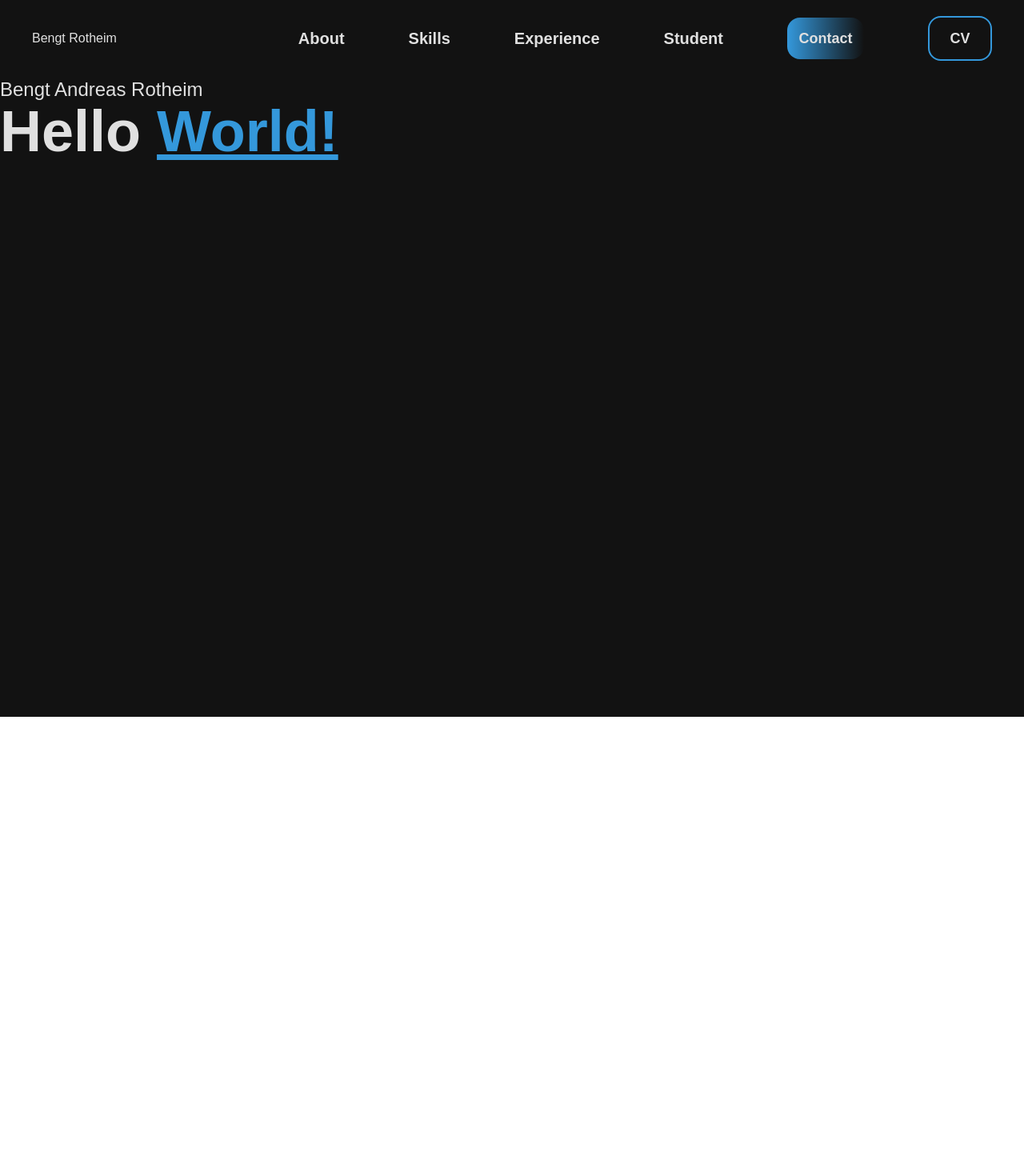
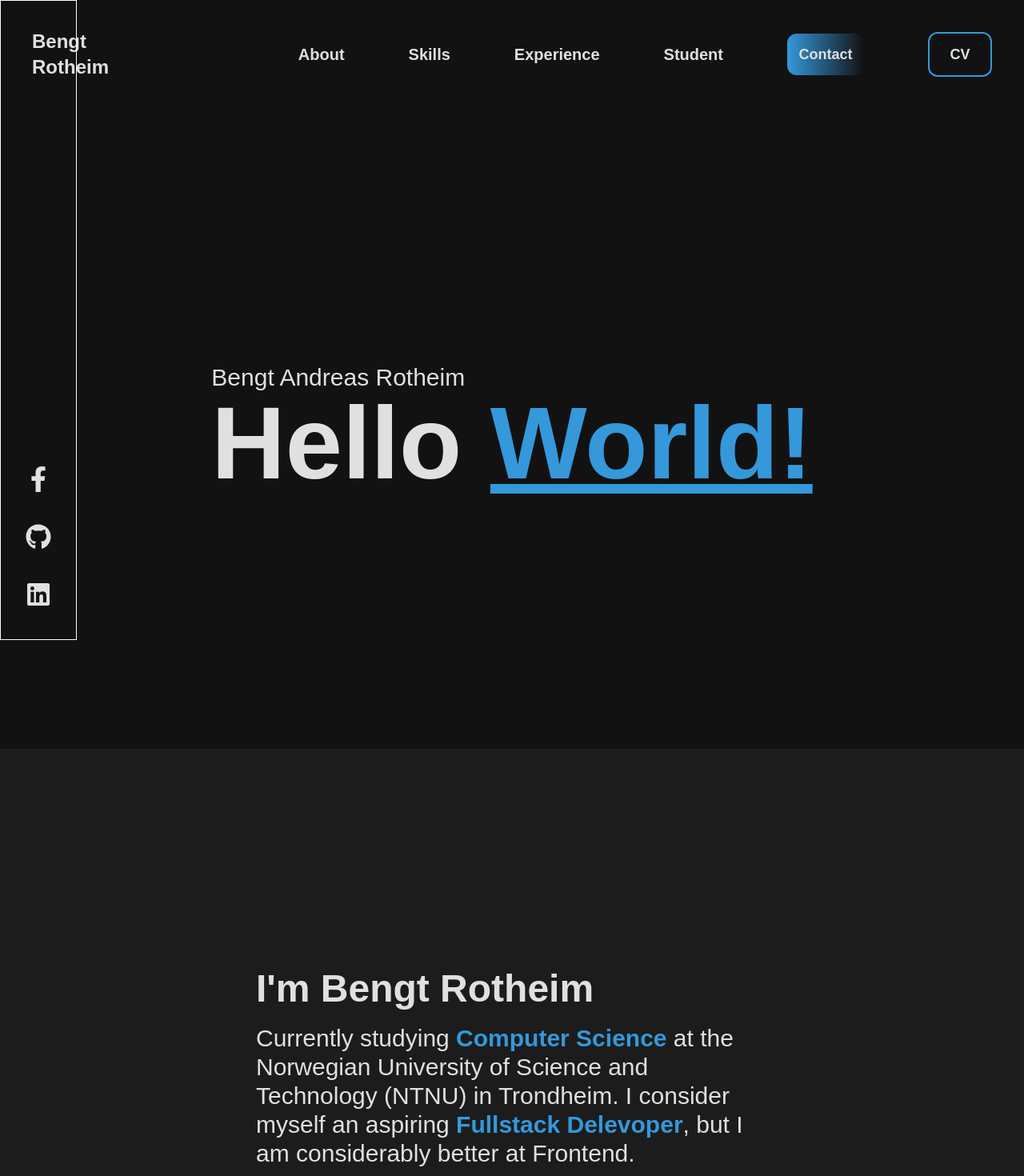
Before and after one commit to Wond3rBread/my-portfolio, a Next.js app: page / in a window 1280 px wide. Shown: the top 1470 px of the page at 80% size. Before the commit the page ends 896 px from the top, so only its background shows below. Built offline with nearby package versions, Linux system fonts and the light colour scheme; a web font is replaced by a local one.

Commit message:
Added sidebar and about

```diff
--- a/app/layout.tsx
+++ b/app/layout.tsx
@@ -1,4 +1,5 @@
 import { NavBar } from '#/components/medium/navbar';
+import { Sidebar } from '#/components/medium/sidebar';
 import '#/styles/globals.css';
 import '@fontsource/asap-condensed';
 import { Metadata } from 'next';
@@ -27,8 +28,9 @@ export default function RootLayout({
 }) {
   return (
     <html lang="en" className=" font-asap">
-      <body className="">
+      <body className=" bg-background">
         <NavBar />
+        <Sidebar/>
         <div className="">{children}</div>
       </body>
     </html>
--- a/app/page.tsx
+++ b/app/page.tsx
@@ -3,6 +3,7 @@ import Link from 'next/link';
 import bg from 'assets/mountainrangebg.svg';
 import ColorPalette from '#/components/ui/palette';
 import { NameHello } from '#/components/small/nameHello';
+import { About } from '#/components/medium/about';
 
 export default function Page() {
   return (
@@ -33,13 +34,21 @@ export default function Page() {
     //   </a>
     // </div>
     // </div>
-    <div className=" bg-background  h-screen">
+    <div className="">
       {/* Landing page start */}
-
-      <NameHello />
+      <div className="flex h-screen items-center justify-center bg-background">
+        <NameHello />
+      </div>
 
       {/* Landing page finish */}
 
+      {/* About page start  */}
+
+      <div className=' h-screen bg-card-bg flex items-center justify-center'>
+        <About />
+      </div>
+
+      {/* About page finish */}
 
       {/* <ColorPalette /> */}
     </div>
--- /dev/null
+++ b/components/medium/about.tsx
@@ -0,0 +1,12 @@
+import React from 'react';
+
+export const About = () => {
+  return (
+    <div className=" w-1/2 space-y-5">
+      <h2 className=" text-5xl text-text font-semibold">I'm Bengt Rotheim</h2>
+      <p className=" text-3xl text-text">
+        Currently studying <span className=' text-accent-blue font-semibold'>Computer Science</span> at the Norwegian University of Science and Technology (NTNU) in Trondheim. I consider myself an aspiring <span className=' text-accent-blue font-semibold'>Fullstack Delevoper</span>, but I am considerably better at Frontend.
+      </p>
+    </div>
+  );
+};
--- a/components/medium/navbar.tsx
+++ b/components/medium/navbar.tsx
@@ -39,7 +39,7 @@ export const NavBar = () => {
   return (
     <nav className="top-0 z-50 flex w-full items-center justify-between bg-background px-4 shadow-lg lg:px-10">
       <Link href="/" legacyBehavior>
-        <p className="my-5 w-40 cursor-pointer py-4 text-text transition duration-300 hover:scale-105">
+        <p className="my-5 w-40 text-2xl font-semibold cursor-pointer py-4 text-text transition duration-300 hover:scale-105">
           Bengt Rotheim
         </p>
       </Link>
@@ -64,7 +64,7 @@ export const NavBar = () => {
             >
               {index === 4 ? (
                 <a href={`#${id}`} onClick={(e) => smoothScrollTo(e, id)}>
-                  <button className="to-accent-blue-dark w-24 rounded-2xl bg-gradient-to-r from-accent-blue px-3 py-3 text-lg font-semibold text-text transition duration-500 ease-in-out hover:scale-105 hover:bg-accent-dark">
+                  <button className="to-accent-blue-dark w-24 rounded-xl bg-gradient-to-r from-accent-blue px-3 py-3 text-lg font-semibold text-text transition duration-500 ease-in-out hover:scale-105 hover:bg-accent-dark">
                     Contact
                   </button>
                 </a>
@@ -89,7 +89,7 @@ export const NavBar = () => {
             target="_blank"
             rel="noopener noreferrer"
           >
-            <button className="w-20 rounded-2xl border-2 border-accent-blue px-3 py-3 text-lg font-semibold text-text transition duration-500 ease-in-out  hover:border-accent-dark hover:bg-accent-dark">
+            <button className="w-20 rounded-xl border-2 border-accent-blue px-3 py-3 text-lg font-semibold text-text transition duration-500 ease-in-out  hover:border-accent-dark hover:bg-accent-dark">
               CV
             </button>
           </a>
--- /dev/null
+++ b/components/medium/sidebar.tsx
@@ -0,0 +1,26 @@
+import React from 'react';
+import { FaFacebookF, FaGithub, FaLinkedin } from 'react-icons/fa';
+
+export const Sidebar = () => {
+  return (
+    <div className=" fixed bottom-0 flex h-screen w-24 items-end justify-center border border-white text-text">
+      <ul className=" mb-10 space-y-10">
+        <li>
+          <a href="">
+            <FaFacebookF size={32} />
+          </a>
+        </li>
+        <li>
+          <a href="">
+            <FaGithub size={32} />
+          </a>
+        </li>
+        <li>
+          <a href="">
+            <FaLinkedin size={32} />
+          </a>
+        </li>
+      </ul>
+    </div>
+  );
+};
--- a/components/small/nameHello.tsx
+++ b/components/small/nameHello.tsx
@@ -3,13 +3,13 @@ import React from 'react';
 export const NameHello = () => {
   return (
     <div>
-      <p className=" text-text text-2xl">Bengt Andreas Rotheim</p>
-      <p className=" text-text text-7xl font-semibold">
+      <h2 className=" text-text text-3xl">Bengt Andreas Rotheim</h2>
+      <h1 className=" text-text text-9xl font-semibold">
         Hello{' '}
         <span className=" text-accent-blue font-bold">
           <u>World!</u>
         </span>
-      </p>
+      </h1>
     </div>
   );
 };
```
